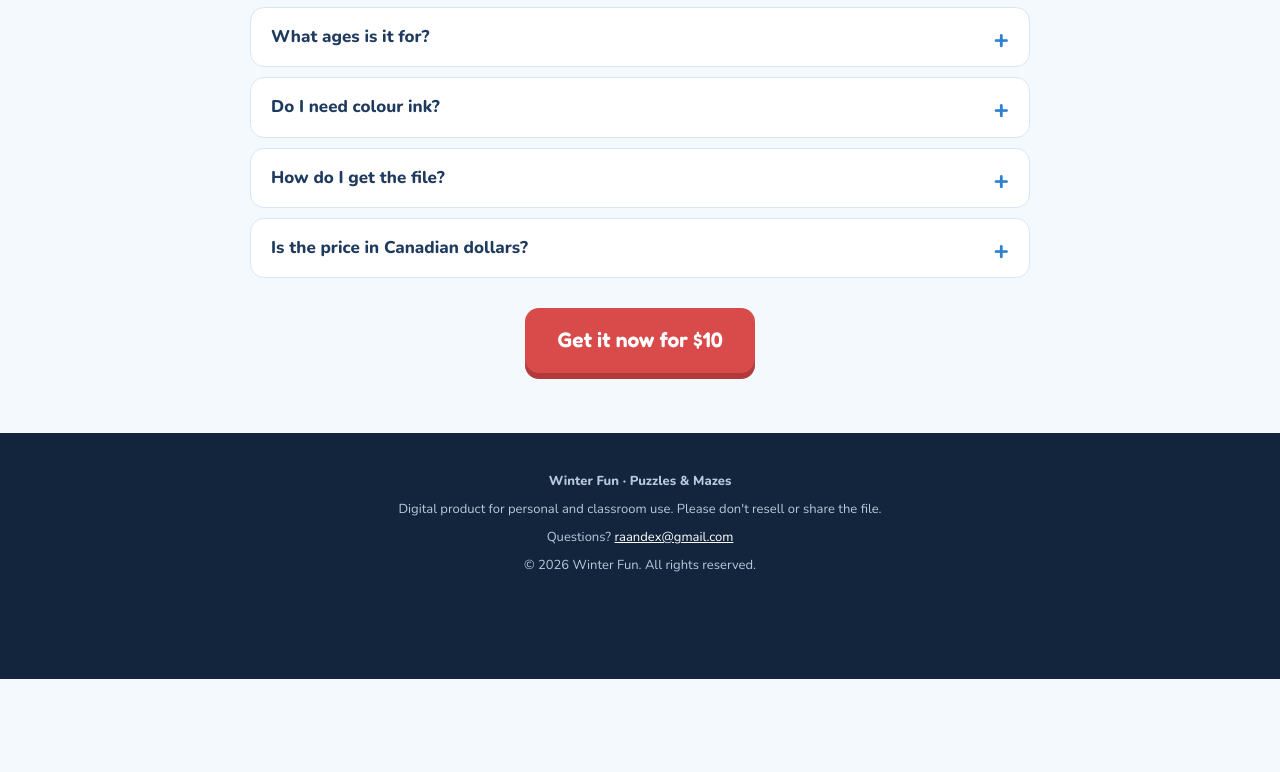
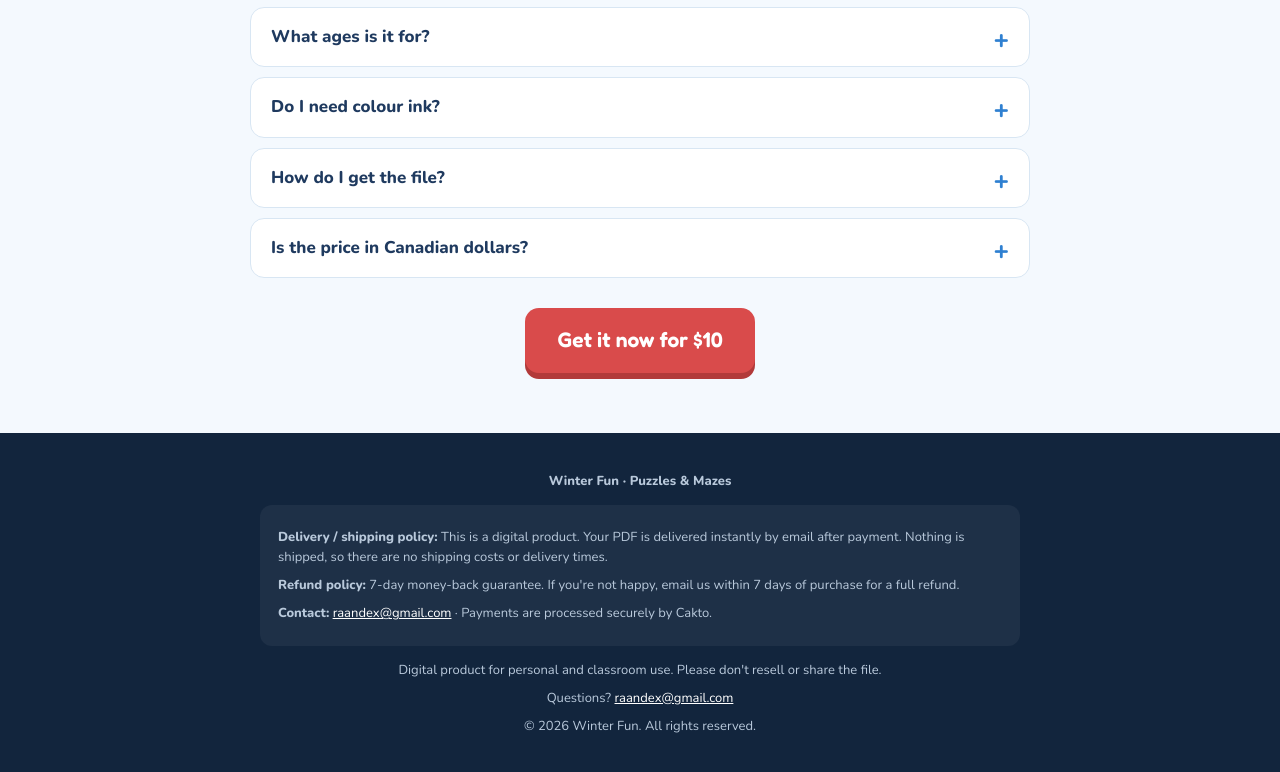
Before and after one commit to raandex-ship-it/winter-fun, a plain HTML site: page index.html in a window 1280 px wide. Shown: the part 6533-7305 px from the top of the page. Before the commit the page ends 7212 px from the top, so only its background shows below. Drawn offline with nearby package versions, Linux system fonts and the light colour scheme.

Commit message:
Pinterest catalog feed and store policies
Co-Authored-By: Claude Opus 5.5 <noreply@anthropic.com>

```diff
--- /dev/null
+++ b/catalog.csv
@@ -0,0 +1,2 @@
+id,title,description,link,image_link,additional_image_link,price,availability,condition,brand,google_product_category,product_type
+WINTERFUN-50,Winter Fun – 50 Printable Puzzles & Mazes for Kids 4–8 (PDF),"Printable winter activity book with 50 illustrated pages for kids ages 4–8: 12 mazes, 8 word searches, 5 spot the difference scenes, 5 dot-to-dots, 4 matching games, 4 brain boosts, 4 secret codes, answer key and certificate. Digital PDF, instant download, US Letter (also prints on A4). Print at home as many times as you like.",https://raandex-ship-it.github.io/winter-fun/,https://raandex-ship-it.github.io/winter-fun/img/product.jpg,"https://raandex-ship-it.github.io/winter-fun/pins/whats-inside.jpg,https://raandex-ship-it.github.io/winter-fun/pins/spot-the-difference-2.jpg,https://raandex-ship-it.github.io/winter-fun/pins/winter-maze-1.jpg",10.00 USD,in stock,new,Winter Fun,Media > Books,Printables > Kids Activity Books > Winter
--- a/index.html
+++ b/index.html
@@ -354,6 +354,11 @@ document.addEventListener('DOMContentLoaded', function () {
 <footer>
   <div class="wrap">
     <p><b>Winter Fun · Puzzles &amp; Mazes</b></p>
+    <div id="policies" style="max-width:760px;margin:14px auto;text-align:left;background:rgba(255,255,255,.05);border-radius:12px;padding:14px 18px">
+      <p><b>Delivery / shipping policy:</b> This is a digital product. Your PDF is delivered instantly by email after payment. Nothing is shipped, so there are no shipping costs or delivery times.</p>
+      <p><b>Refund policy:</b> 7-day money-back guarantee. If you're not happy, email us within 7 days of purchase for a full refund.</p>
+      <p><b>Contact:</b> <a href="mailto:raandex@gmail.com">raandex@gmail.com</a> · Payments are processed securely by Cakto.</p>
+    </div>
     <p>Digital product for personal and classroom use. Please don't resell or share the file.</p>
     <p>Questions? <a href="mailto:raandex@gmail.com">raandex@gmail.com</a></p>
     <p>© 2026 Winter Fun. All rights reserved.</p>
```
Also changed, not shown: img/product.jpg (added).
